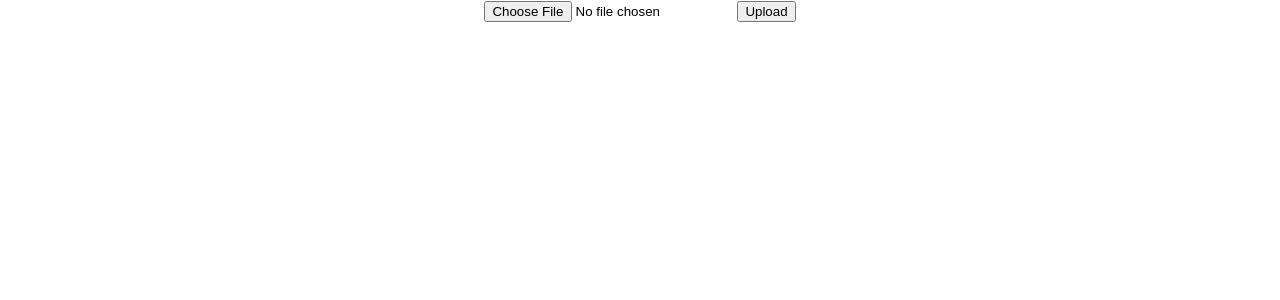
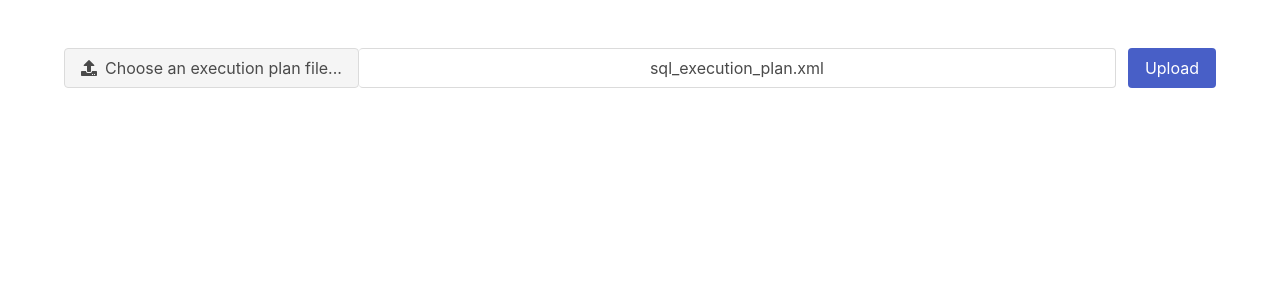
Before and after one commit to olgn/sqlexecutioninvestigator, a React (Create React App) app: page / in a window 1280 px wide. Shown: the top 300 px of the page. Built offline with nearby package versions, Linux system fonts and the light colour scheme.

Commit message:
initial styling; upload dialogue complete

```diff
--- a/package.json
+++ b/package.json
@@ -3,13 +3,16 @@
   "version": "0.1.0",
   "private": true,
   "dependencies": {
+    "@fortawesome/fontawesome-free": "^5.15.4",
     "@testing-library/jest-dom": "^5.16.1",
     "@testing-library/react": "^12.1.2",
     "@testing-library/user-event": "^13.5.0",
+    "bulma": "^0.9.3",
     "react": "^17.0.2",
     "react-dom": "^17.0.2",
     "react-scripts": "5.0.0",
     "react-table": "^7.7.0",
+    "sass": "^1.45.0",
     "web-vitals": "^2.1.2"
   },
   "scripts": {
--- a/src/App.css
+++ /dev/null
@@ -1,38 +0,0 @@
-.App {
-  text-align: center;
-}
-
-.App-logo {
-  height: 40vmin;
-  pointer-events: none;
-}
-
-@media (prefers-reduced-motion: no-preference) {
-  .App-logo {
-    animation: App-logo-spin infinite 20s linear;
-  }
-}
-
-.App-header {
-  background-color: #282c34;
-  min-height: 100vh;
-  display: flex;
-  flex-direction: column;
-  align-items: center;
-  justify-content: center;
-  font-size: calc(10px + 2vmin);
-  color: white;
-}
-
-.App-link {
-  color: #61dafb;
-}
-
-@keyframes App-logo-spin {
-  from {
-    transform: rotate(0deg);
-  }
-  to {
-    transform: rotate(360deg);
-  }
-}
--- a/src/components/UploadDialogue.js
+++ /dev/null
@@ -1,29 +0,0 @@
-import React, { useContext } from 'react'
-import { UploadContext } from './UploadContext'
-
-const UploadDialogue = () => {
-    const { onUploadSubmit, uploadedFile, setUploadedFile } =
-        useContext(UploadContext)
-
-    return (
-        <div>
-            {uploadedFile ? (
-                <div className="reset">
-                    <button onClick={() => setUploadedFile(null)}>Reset</button>
-                </div>
-            ) : (
-                <form
-                    onSubmit={(e) => {
-                        e.preventDefault()
-                        return onUploadSubmit(e)
-                    }}
-                >
-                    <input className="" type="file" accept="text/xml" />
-                    <button type="submit">Upload</button>
-                </form>
-            )}
-        </div>
-    )
-}
-
-export default UploadDialogue
--- a/src/components/Diagnosis.js
+++ b/src/components/features/diagnosis/Diagnosis.js
@@ -1,6 +1,6 @@
 import React, { useContext, useMemo } from 'react'
-import { UploadContext } from './UploadContext'
-import { getExpensiveOperations } from '../functions/diagnosis'
+import { UploadContext } from '../../wrappers/UploadContext'
+import { getExpensiveOperations } from '../../../functions/diagnosis'
 
 const Diagnosis = () => {
     const { uploadedFile } = useContext(UploadContext)
--- /dev/null
+++ b/src/components/features/upload/UploadDialogue.js
@@ -0,0 +1,94 @@
+import React, { useContext, useState, useCallback } from 'react'
+import { UploadContext } from '../../wrappers/UploadContext'
+import { defaults } from '../../../utils/constants/files'
+
+const UploadDialogue = () => {
+    const { onUploadSubmit, uploadedFile, setUploadedFile } =
+        useContext(UploadContext)
+
+    const [fileName, setFileName] = useState(defaults.fileName)
+
+    const updateFileName = useCallback(
+        (e) => {
+            const f = e.target.files[0].name
+            return setFileName(f)
+        },
+        [setFileName]
+    )
+
+    const clearFileName = useCallback(() => {
+        setFileName(defaults.fileName)
+        setUploadedFile(null)
+    }, [setFileName, setUploadedFile])
+
+    return (
+        <section className="section">
+            {uploadedFile ? (
+                <div className="container">
+                    <div className="level has-text-centered">
+                        <div className="level-item">
+                            <div>
+                                <p className="heading">
+                                    Showing diagnosis of execution plan: {` `}
+                                    <b>{fileName}</b>.
+                                </p>
+                                <p className="title">
+                                    <button
+                                        className="button is-link"
+                                        onClick={() => clearFileName()}
+                                    >
+                                        Choose a Different Execution Plan
+                                    </button>
+                                </p>
+                            </div>
+                        </div>
+                    </div>
+                </div>
+            ) : (
+                <div className="container">
+                    <form
+                        className="form"
+                        onSubmit={(e) => {
+                            e.preventDefault()
+                            return onUploadSubmit(e)
+                        }}
+                    >
+                        <div className="field is-grouped is-fullwidth">
+                        <div className="control file is-fullwidth is-expanded">
+                            <label className="file-label">
+                                <input
+                                    onChange={(e) => updateFileName(e)}
+                                    className="file-input"
+                                    type="file"
+                                    accept="text/xml"
+                                />
+                                <span className="file-cta">
+                                    <span className="file-icon">
+                                        <i className="fas fa-upload"></i>
+                                    </span>
+                                    <span className="file-label">
+                                        Choose an execution plan file...
+                                    </span>
+                                </span>
+                                <span className="file-name has-text-centered">
+                                    {fileName}
+                                </span>
+                            </label>
+                        </div>
+                            <div className="control">
+                                <button
+                                    className="button is-link"
+                                    istype="submit"
+                                >
+                                    Upload
+                                </button>
+                            </div>
+                        </div>
+                    </form>
+                </div>
+            )}
+        </section>
+    )
+}
+
+export default UploadDialogue
--- a/src/index.css
+++ /dev/null
@@ -1,13 +0,0 @@
-body {
-  margin: 0;
-  font-family: -apple-system, BlinkMacSystemFont, 'Segoe UI', 'Roboto', 'Oxygen',
-    'Ubuntu', 'Cantarell', 'Fira Sans', 'Droid Sans', 'Helvetica Neue',
-    sans-serif;
-  -webkit-font-smoothing: antialiased;
-  -moz-osx-font-smoothing: grayscale;
-}
-
-code {
-  font-family: source-code-pro, Menlo, Monaco, Consolas, 'Courier New',
-    monospace;
-}
--- a/src/index.js
+++ b/src/index.js
@@ -1,7 +1,7 @@
 import React from 'react';
 import ReactDOM from 'react-dom';
-import './index.css';
 import App from './App';
+import './styles/index.scss'
 import reportWebVitals from './reportWebVitals';
 
 ReactDOM.render(
--- /dev/null
+++ b/src/styles/index.scss
@@ -0,0 +1,3 @@
+@import 'bulma/css/bulma.css';
+@import '@fortawesome/fontawesome-free/css/all.css';
+@import './upload.scss';
--- /dev/null
+++ b/src/utils/constants/files.js
@@ -0,0 +1,5 @@
+const defaults = {
+    fileName: 'sql_execution_plan.xml'
+}
+
+export { defaults }
```
Also changed, not shown: src/App.js (+3 -4 lines), src/components/wrappers/UploadContext.js (renamed from src/components/UploadContext.js), src/styles/upload.scss (added), 2 other files (tests, documents, lock files or other folders).
